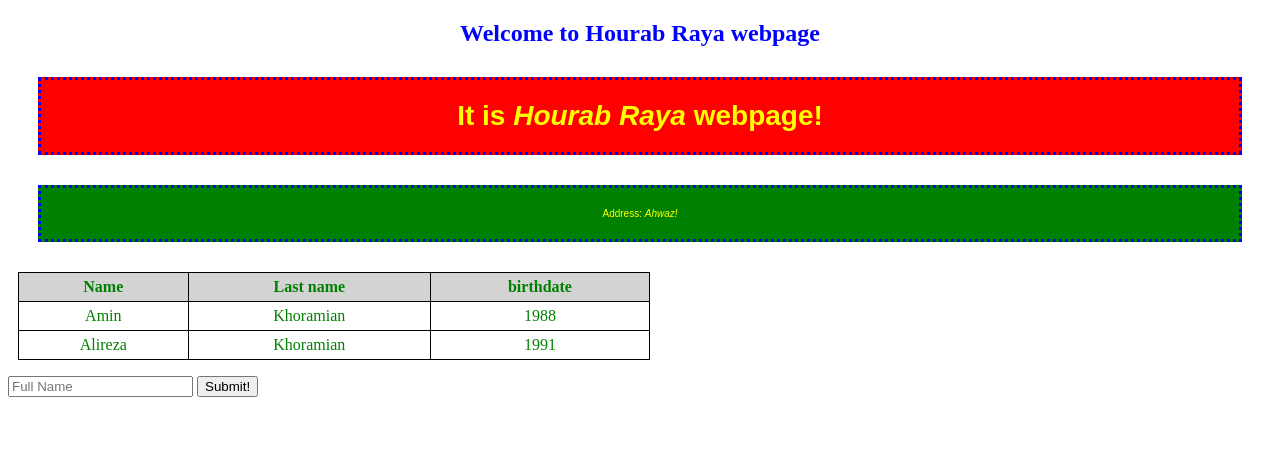
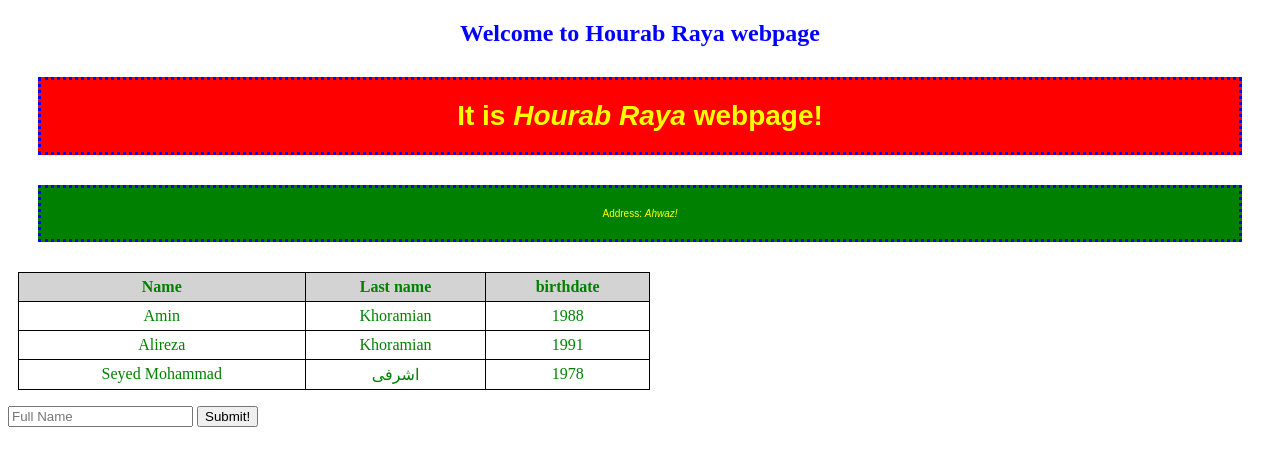
Before and after one commit to aminkhoramian/AminCs, a plain HTML site: page Amin CS50/p/dd.html in a window 1280 px wide. Drawn offline with Linux system fonts and the light colour scheme.

Commit message:
Adding a record to the table

```diff
--- a/Amin CS50/p/dd.html
+++ b/Amin CS50/p/dd.html
@@ -31,6 +31,11 @@
 			<td>Khoramian</td>
 			<td>1991</td>
 		  </tr>
+		  <tr>
+			<td>Seyed Mohammad</td>
+			<td>اشرفی</td>
+			<td>1978</td>
+		  </tr>
 	  </table>
 	  <p> </p>
 	  <form>
```
